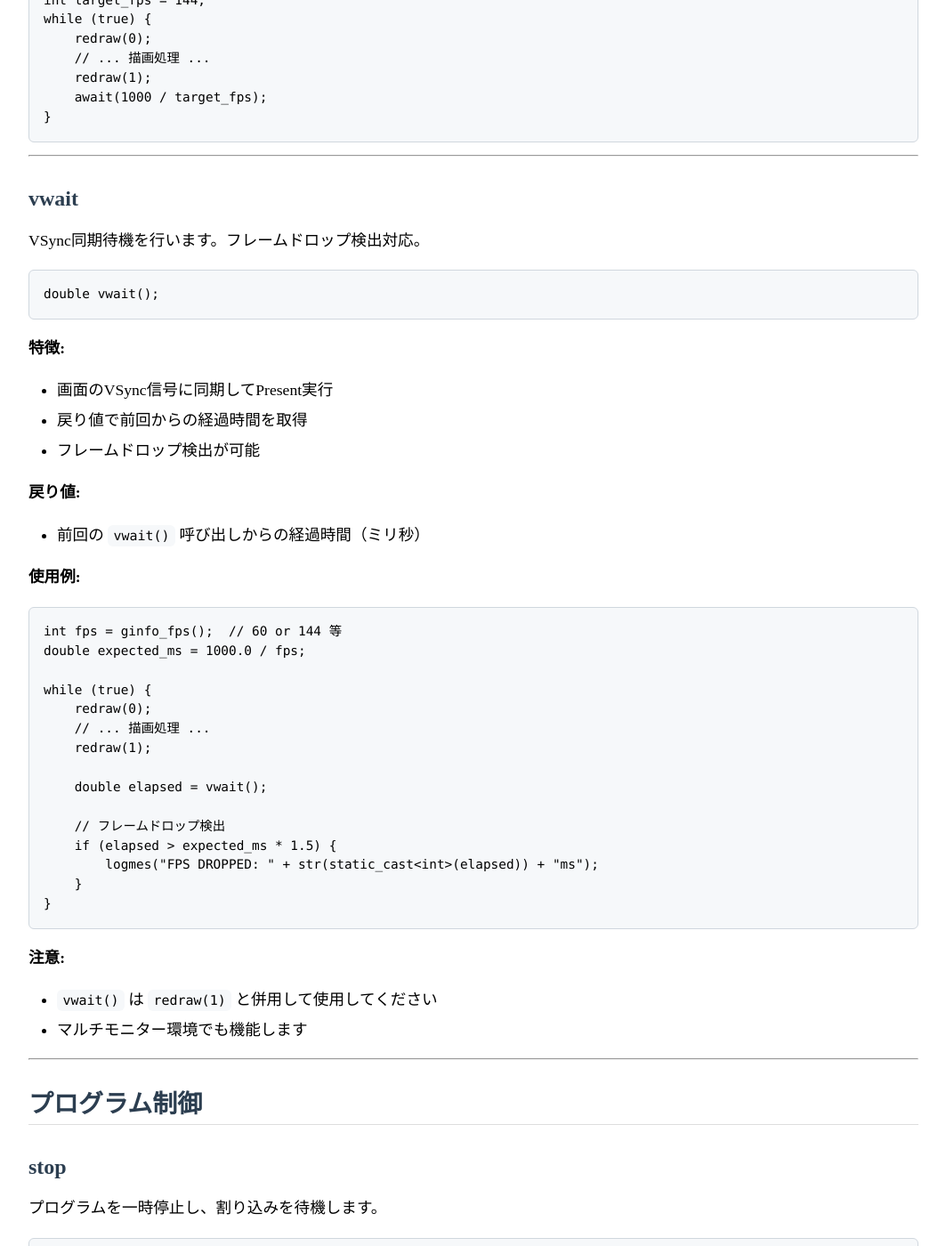
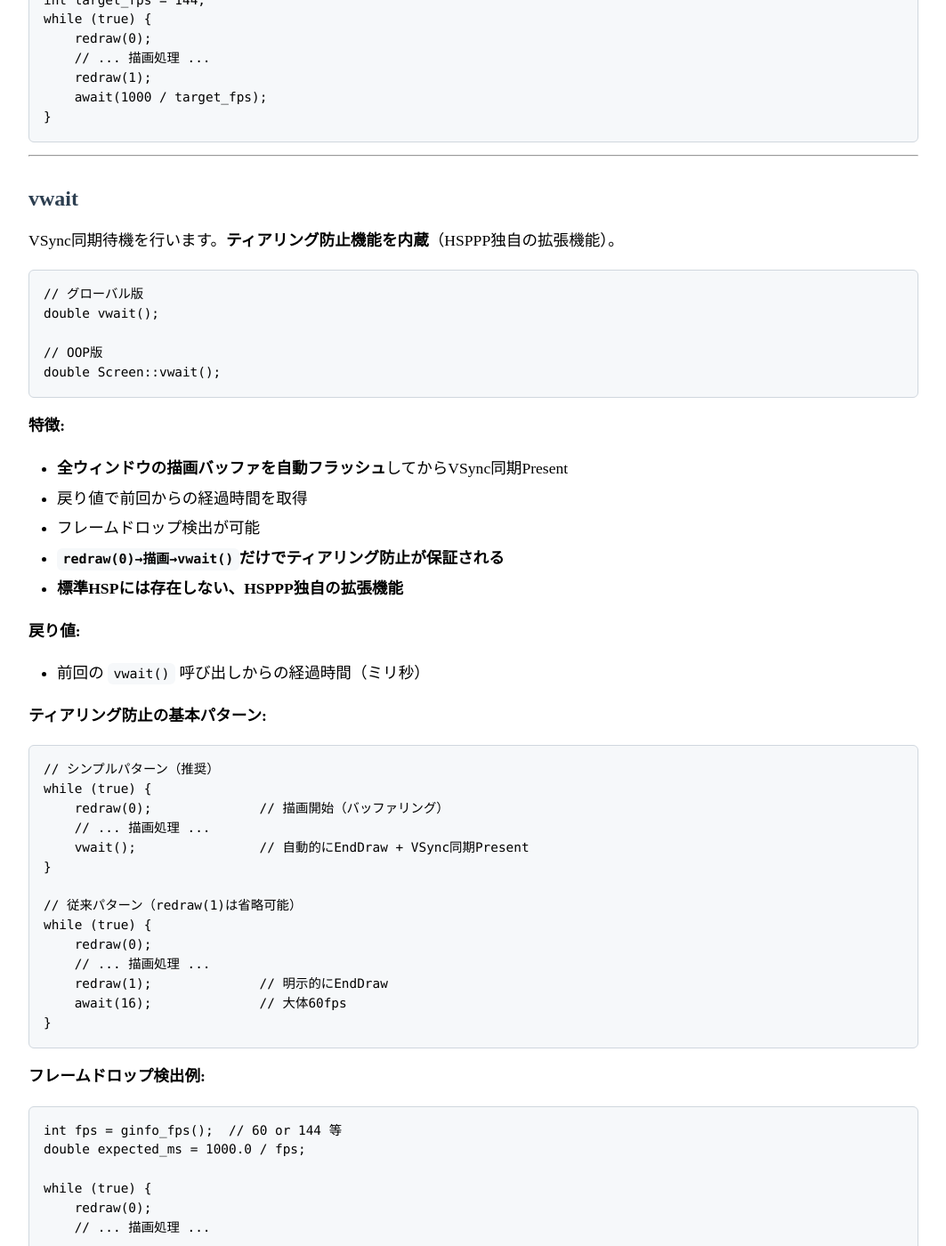
Before and after one commit to Velgail/HSPPP_Lib, a Jekyll site: the page built from docs/api/interrupt.md, in a window 1280 px wide and 1400 px high, scrolled down 3917 px. Shown: the whole window at 89% size, without its empty margins (108-1171 px from the left). Built offline with Jekyll 4.4.1, drawn with Linux system fonts in a browser that asks for light colours; some of the changed text lies outside the part shown.

Commit message:
VSync同期待機機能をOOP版とグローバル版に実装し、関連ドキュメントを更新

````diff
--- a/docs/api/interrupt.md
+++ b/docs/api/interrupt.md
@@ -183,21 +183,46 @@ while (true) {
 
 ### vwait
 
-VSync同期待機を行います。フレームドロップ検出対応。
+VSync同期待機を行います。**ティアリング防止機能を内蔵**（HSPPP独自の拡張機能）。
 
 ```cpp
+// グローバル版
 double vwait();
+
+// OOP版
+double Screen::vwait();
 ```
 
 **特徴:**
-- 画面のVSync信号に同期してPresent実行
+- **全ウィンドウの描画バッファを自動フラッシュ**してからVSync同期Present
 - 戻り値で前回からの経過時間を取得
 - フレームドロップ検出が可能
+- **`redraw(0)→描画→vwait()`だけでティアリング防止が保証される**
+- **標準HSPには存在しない、HSPPP独自の拡張機能**
 
 **戻り値:**
 - 前回の `vwait()` 呼び出しからの経過時間（ミリ秒）
 
-**使用例:**
+**ティアリング防止の基本パターン:**
+
+```cpp
+// シンプルパターン（推奨）
+while (true) {
+    redraw(0);              // 描画開始（バッファリング）
+    // ... 描画処理 ...
+    vwait();                // 自動的にEndDraw + VSync同期Present
+}
+
+// 従来パターン（redraw(1)は省略可能）
+while (true) {
+    redraw(0);
+    // ... 描画処理 ...
+    redraw(1);              // 明示的にEndDraw
+    await(16);              // 大体60fps
+}
+```
+
+**フレームドロップ検出例:**
 
 ```cpp
 int fps = ginfo_fps();  // 60 or 144 等
@@ -217,9 +241,15 @@ while (true) {
 }
 ```
 
-**注意:**
-- `vwait()` は `redraw(1)` と併用して使用してください
+**重要:**
+- **`vwait()` は描画バッファのフラッシュとVSync同期を自動的に行います**
+- 複数ウィンドウがある場合、すべての描画中ウィンドウをフラッシュします
 - マルチモニター環境でも機能します
+
+**技術詳細:**
+- 内部で全ウィンドウの `isDrawing()` をチェックし、描画中のバッファを `EndDraw()`
+- カレントウィンドウで `Present(1, 0)` を呼び出してVSync同期
+- ティアリング（画面の横ずれ）を完全に防止
 
 ---
 
````
Also changed, not shown: other parts of docs/api/interrupt.md (+0 -1 lines), docs/api/index.md (+13 -0 lines), 3 other files.
